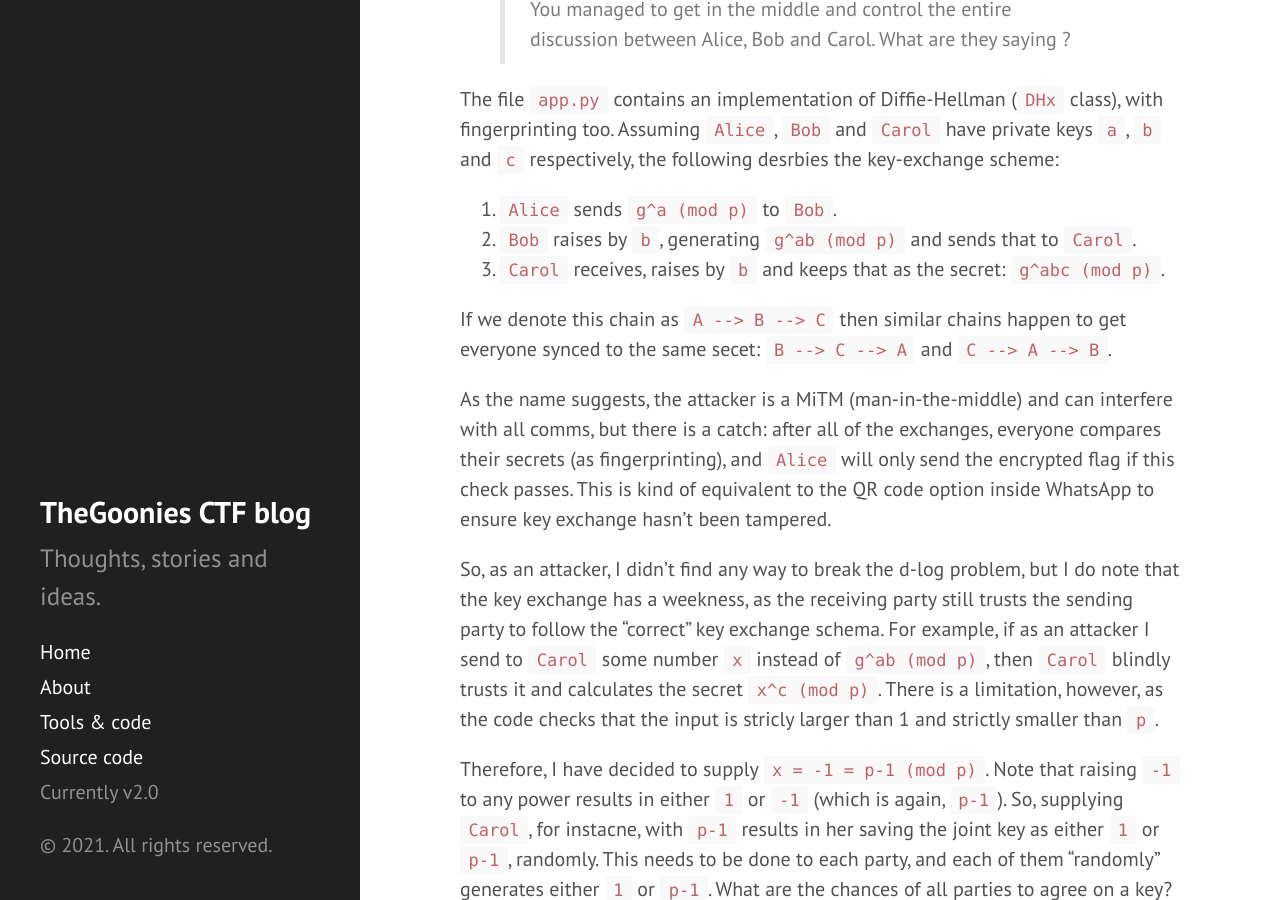
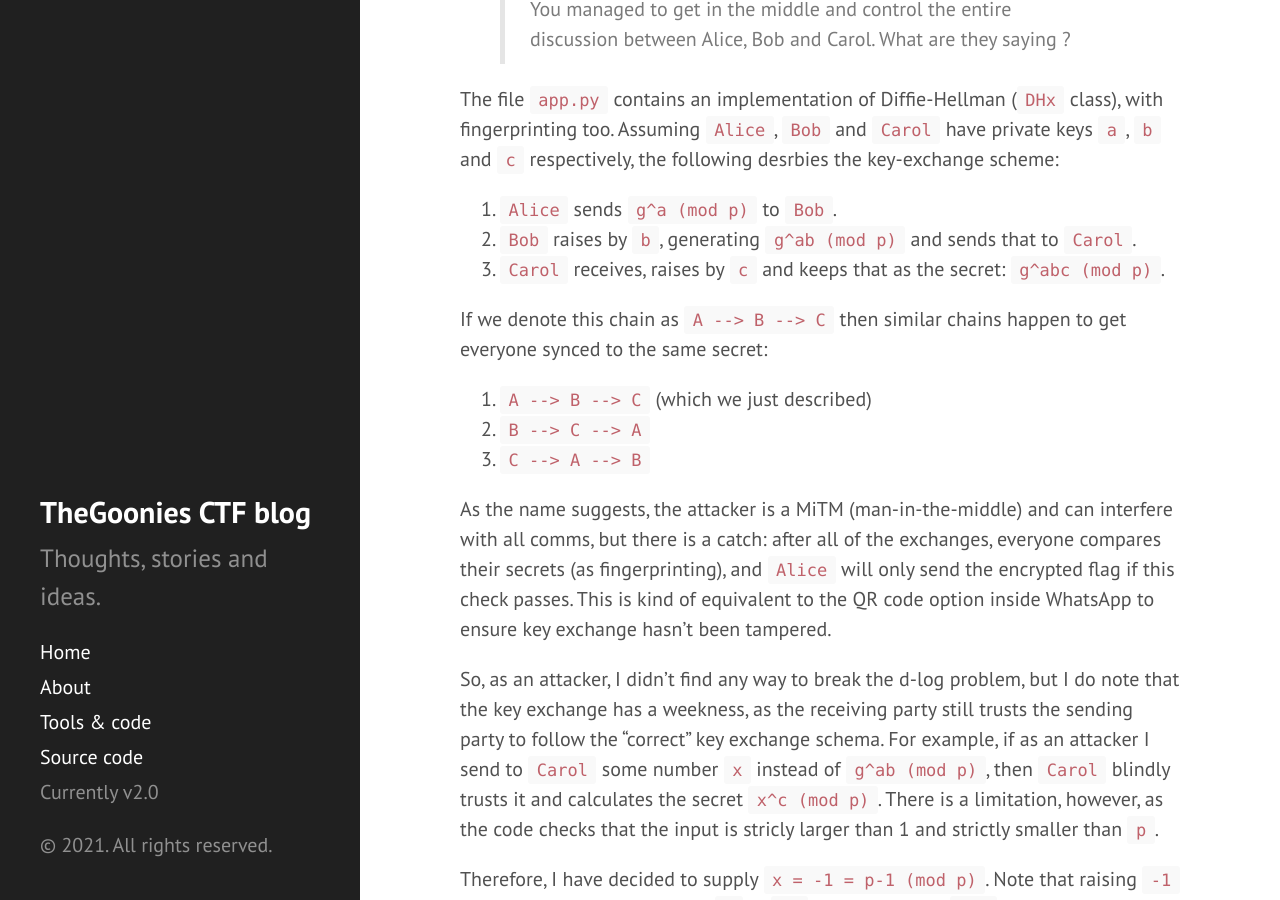
Before and after one commit to thegoonies/thegoonies.github.io, a Jekyll site: the page built from _posts/2021-03-21-securinetctf-2021-mitm.md, in a window 1280 px wide and 900 px high, scrolled down 362 px. Built offline with Jekyll 4.4.1, drawn with Linux system fonts in a browser that asks for light colours; nearby versions of some CDN libraries.

Commit message:
Update 2021-03-21-securinetctf-2021-mitm.md

```diff
--- a/_posts/2021-03-21-securinetctf-2021-mitm.md
+++ b/_posts/2021-03-21-securinetctf-2021-mitm.md
@@ -16,9 +16,12 @@ The file `app.py` contains an implementation of Diffie-Hellman (`DHx` class), wi
 Assuming `Alice`, `Bob` and `Carol` have private keys `a`, `b` and `c` respectively, the following desrbies the key-exchange scheme:
 1. `Alice` sends `g^a (mod p)` to `Bob`.
 2. `Bob` raises by `b`, generating `g^ab (mod p)` and sends that to `Carol`.
-3. `Carol` receives, raises by `b` and keeps that as the secret: `g^abc (mod p)`.
+3. `Carol` receives, raises by `c` and keeps that as the secret: `g^abc (mod p)`.
 
-If we denote this chain as `A --> B --> C` then similar chains happen to get everyone synced to the same secet: `B --> C --> A` and `C --> A --> B`.
+If we denote this chain as `A --> B --> C` then similar chains happen to get everyone synced to the same secret:
+1. `A --> B --> C` (which we just described)
+2. `B --> C --> A`
+3. `C --> A --> B`
 
 <!--more-->
 
```
